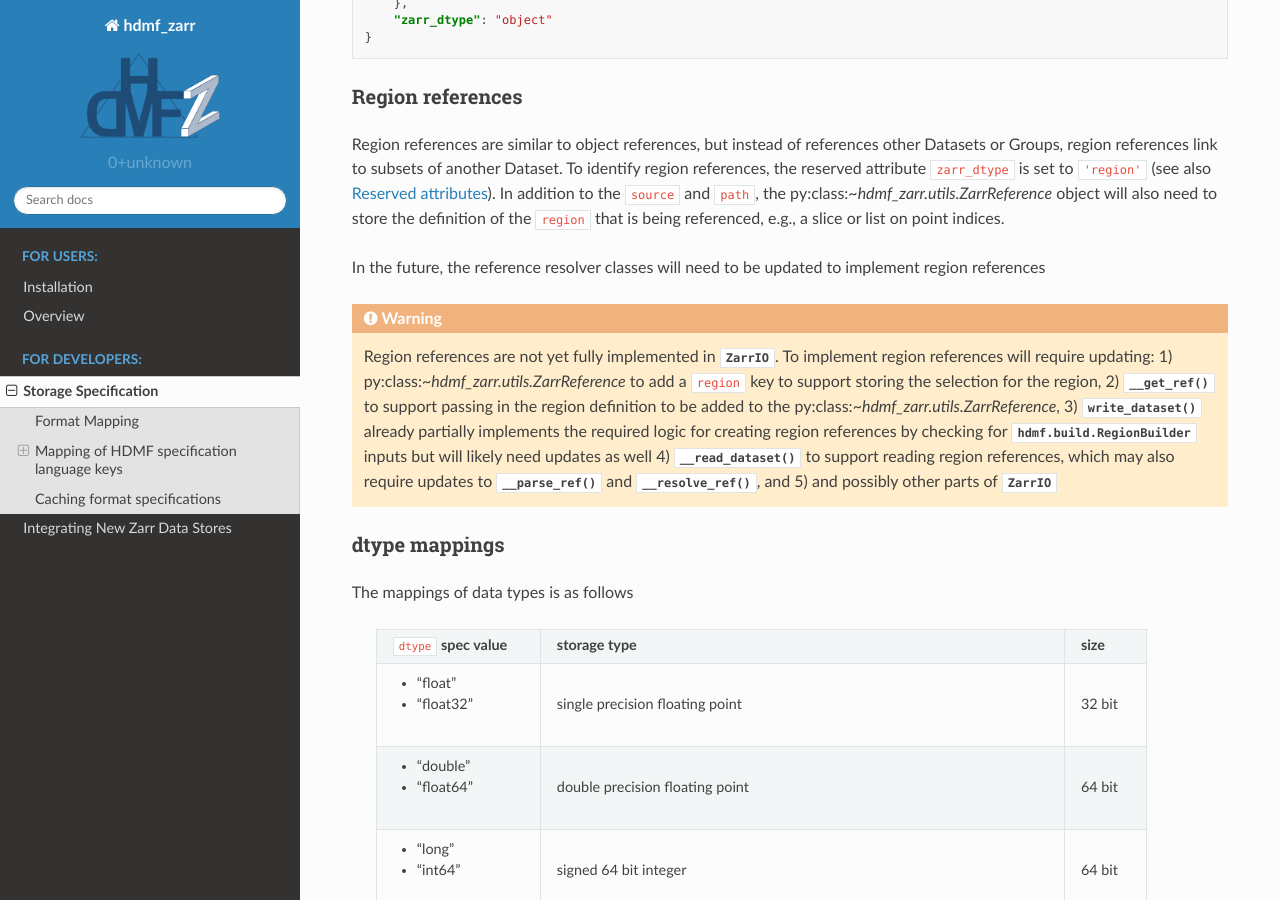
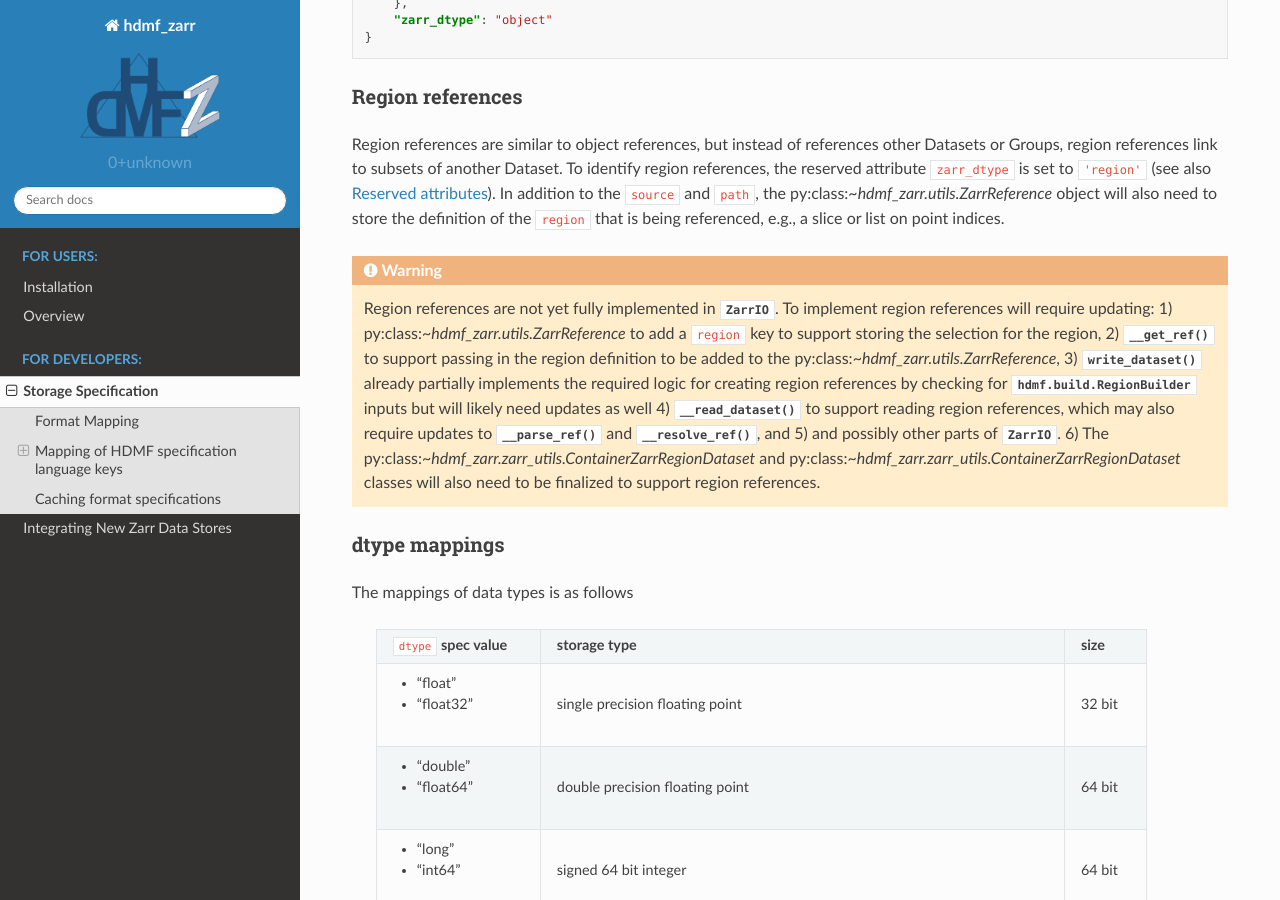
Before and after one commit to hdmf-dev/hdmf-zarr, a Sphinx documentation site: the page built from docs/source/storage.rst, in a window 1280 px wide and 900 px high, scrolled down 4875 px. Built offline with Sphinx 7.4.7 and the Read the Docs theme 2.0.0, drawn with Linux system fonts in a browser that asks for light colours; pages that are not in the unit, such as notebooks, are missing from menus.

Commit message:
feedback fix

```diff
--- a/docs/source/storage.rst
+++ b/docs/source/storage.rst
@@ -282,8 +282,6 @@
 to the ``source`` and ``path``, the  py:class:`~hdmf_zarr.utils.ZarrReference` object will also need to
 store the definition of the ``region`` that is being referenced, e.g., a slice or list on point indices.
 
-In the future, the reference resolver classes will need to be updated to implement region references
-
 .. warning::
 
     Region references are not yet fully implemented in :py:class:`~hdmf_zarr.backend.ZarrIO`.
@@ -298,7 +296,11 @@
     4) :py:meth:`~hdmf_zarr.backend.ZarrIO.__read_dataset` to support reading region references,
     which may also require updates to :py:meth:`~hdmf_zarr.backend.ZarrIO.__parse_ref` and
     :py:meth:`~hdmf_zarr.backend.ZarrIO.__resolve_ref`, and
-    5) and possibly other parts of :py:class:`~hdmf_zarr.backend.ZarrIO`
+    5) and possibly other parts of :py:class:`~hdmf_zarr.backend.ZarrIO`.
+    6) The py:class:`~hdmf_zarr.zarr_utils.ContainerZarrRegionDataset` and
+    py:class:`~hdmf_zarr.zarr_utils.ContainerZarrRegionDataset` classes will also need to be finalized
+    to support region references.
+
 
 .. _sec-zarr-storage-dtypes:
 
```
Also changed, not shown: 2 other files.
